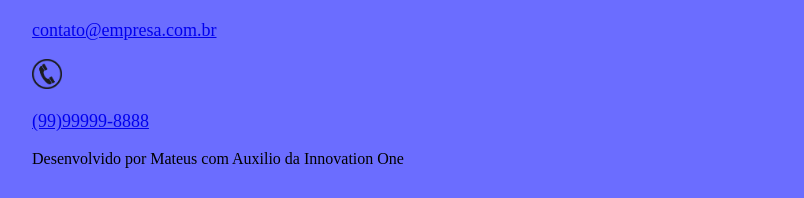
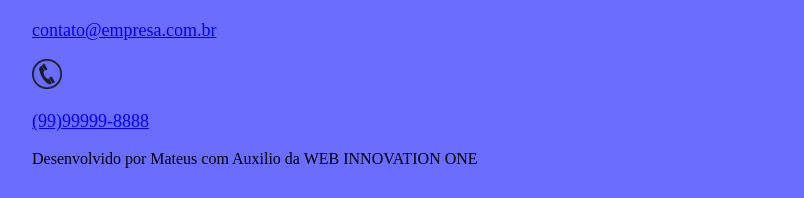
Before and after one commit to Matteu-s/aula_html5_css3, a plain HTML site: page index.html in a window 1280 px wide. Shown: the part 2336-2534 px from the top of the page, without its empty margins (168-972 px from the left). Drawn offline with Linux system fonts and the light colour scheme.

Commit message:
Teste subindo pela segunda vez

```diff
--- a/index.html
+++ b/index.html
@@ -96,7 +96,7 @@
         </section>
 
         <!--Rodape-->
-        <footer>Desenvolvido por Mateus com Auxilio da Innovation One</footer>
+        <footer>Desenvolvido por Mateus com Auxilio da WEB INNOVATION ONE</footer>
 
     </body>
 
```
